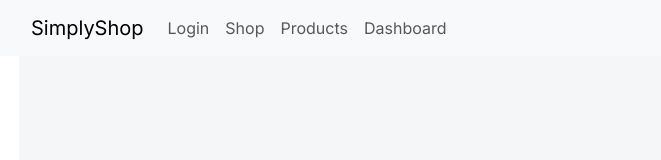
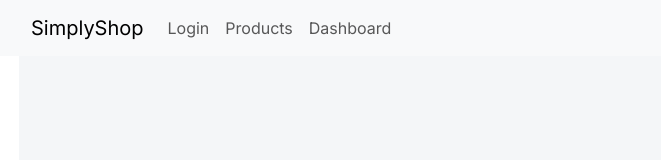
Before and after one commit to sanman07/Catalyst, a Next.js app: page /products in a window 1280 px wide. Shown: the top 160 px of the page, without its empty margins (51-712 px from the left). Built offline with nearby package versions, Linux system fonts and the light colour scheme; no server answers.

Commit message:
hiding shop page for some time

```diff
--- a/src/app/components/Navigation.js
+++ b/src/app/components/Navigation.js
@@ -13,7 +13,7 @@ function Navigation() {
         <Navbar.Collapse id="basic-navbar-nav">
           <Nav className="me-auto">
             <Link className="nav-link" href="/login">Login</Link>
-            <Link className="nav-link" href="/shop">Shop</Link>
+            {/* <Link className="nav-link" href="/shop">Shop</Link> */}
             <Link className="nav-link" href="/products">Products</Link>
             <Link className="nav-link" href="/dashboard">Dashboard</Link>
           </Nav>
```
